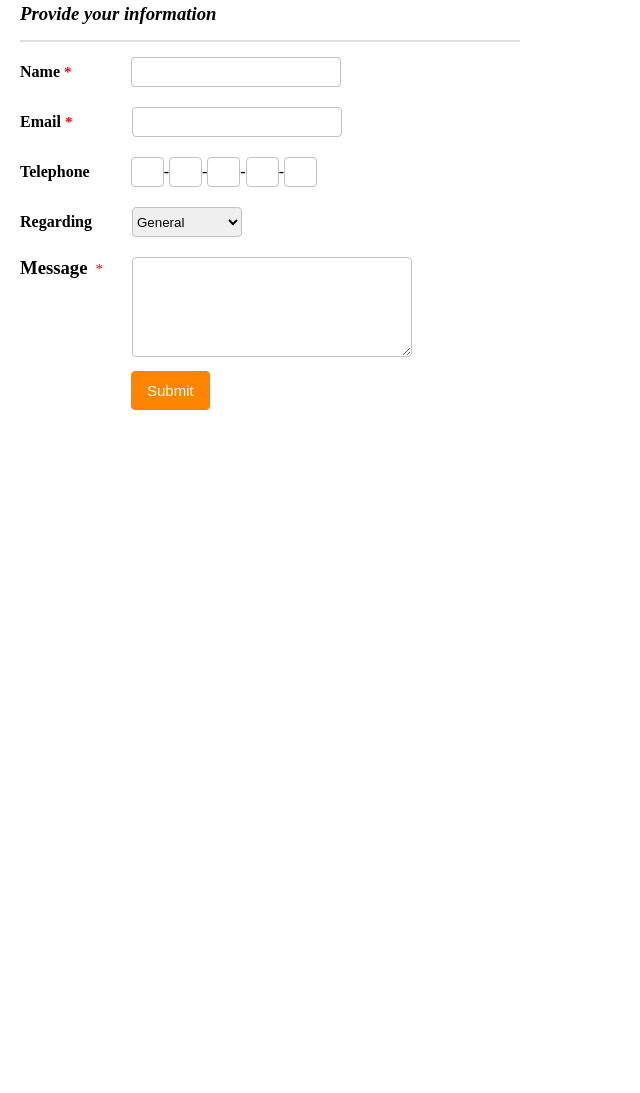
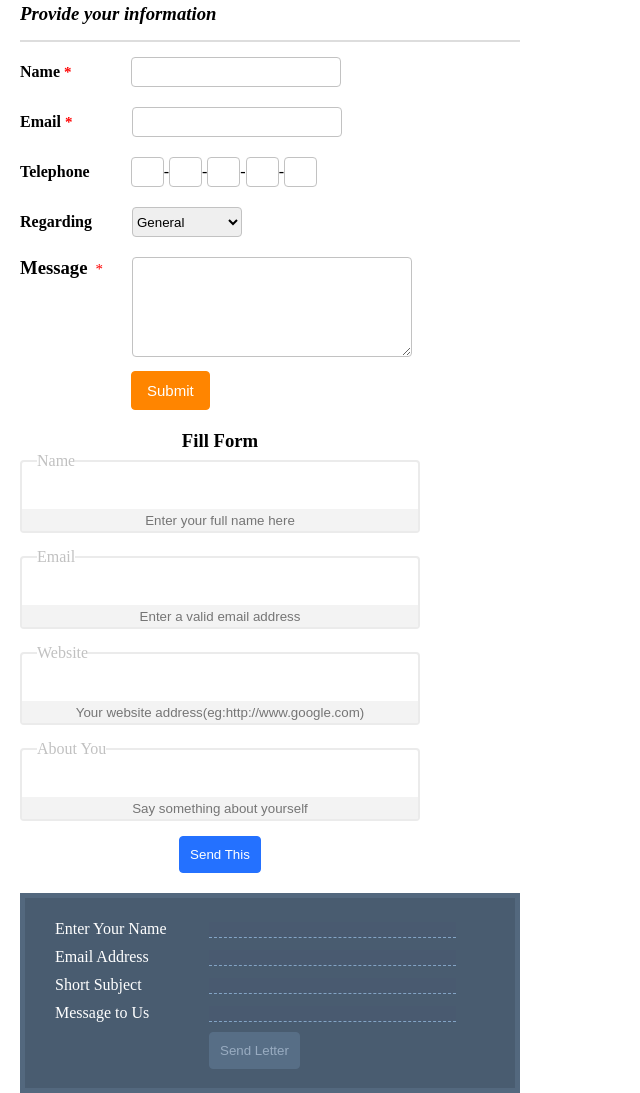
Before and after one commit to vniati/exo_form, a plain HTML site: page index.html in a window 1280 px wide. Shown: the part 412-1505 px from the top of the page, without its empty margins (0-640 px from the left). Before the commit the page ends 822 px from the top, so only its background shows below. Drawn offline with Linux system fonts and the light colour scheme.

Commit message:
modif css + html

```diff
--- a/index.html
+++ b/index.html
@@ -59,8 +59,60 @@
 
 
     <div class="thirdform">
-      <form id="form3">
-      </form>
+        <form id="form3">
+          <h3>Fill Form</h3>
+            <fieldset>
+              <legend>Name</legend>
+              <input id="field" placeholder="Enter your full name here">
+            </fieldset>
+            <fieldset>
+              <legend>Email</legend>
+              <input id="field" placeholder="Enter a valid email address">
+            </fieldset>
+            <fieldset>
+              <legend>Website</legend>
+              <input id="field" placeholder="Your website address(eg:http://www.google.com)">
+            </fieldset>
+            <fieldset>
+              <legend>About You</legend>
+              <input id="field" placeholder="Say something about yourself">
+            </fieldset>
+            <div class="buttonsend3">
+              <input class="send3" name="send3" type="submit" value="Send This">
+            </div>
+        </form>
+    </div>
+
+
+    <div class="fourthform">
+      <div class="background4">
+        <form id="form4">
+          <div class="esp">
+            <label for="name">Enter Your Name</label>
+            <input name="name" type="text">
+            <br>
+          </div>
+          <div class="esp" >
+            <label for="mail">Email Address</label>
+            <input name="mail" type="text">
+            <br>
+          </div>
+          <div class="esp">
+            <label for="subject">Short Subject</label>
+            <input name="sunject" type="text">
+            <br>
+          </div>
+          <div class="esp">
+            <label for="message">Message to Us</label>
+            <input name="message" type="text">
+            <br>
+          </div>
+          <div class="esp">
+            <label></label>
+            <button class="send4" name="send4" type="submit">Send Letter</button>
+          </div>
+        </form>
+      </div>
     </div>
   </body>
 </html>
--- a/style.css
+++ b/style.css
@@ -165,3 +165,90 @@
   margin-left: 111px;
   margin-top: 10px;
 }
+
+.thirdform {
+  margin-left: 20px;
+  margin-top: 20px;
+  width: 400px;
+}
+
+
+#form3 fieldset {
+  width: 400px;
+  color: #C1C1C1;
+  border-radius: 4px;
+  border: 2px solid #EBEBEB;
+  height: 81px;
+  margin-bottom: 15px;
+}
+
+#form3 h3 {
+  text-align: center;
+}
+
+#form3 #field {
+  border: none;
+  background-color: #F3F3F3;
+  width: 396px;
+  height: 22px;
+  text-align: center;
+  margin-top: 39px;
+  border-bottom-left-radius: 2px;
+  border-bottom-right-radius: 2px;
+}
+
+
+#form3 legend {
+  margin-left: 15px;
+}
+
+#form3 .buttonsend3 {
+  text-align: center;
+}
+
+#form3 .send3 {
+  border: 1px solid #2471FF;
+  background-color: #2471FF;
+  color: white;
+  border-radius: 4px;
+  padding: 10px;
+}
+
+.fourthform {
+  margin-top: 20px;
+  margin-left: 20px;
+}
+
+.background4 {
+  width: 500px;
+  height: 200px;
+  background-color: #495C70;
+  border: 5px solid #53687E;
+  padding-top: 12px;
+}
+
+#form4 label {
+  color: white;
+  display: inline-block;
+  width: 150px;
+}
+
+#form4 input {
+  border: none;
+  border-bottom: 1px dashed #83A4C5;
+  background-color: #495A70;
+  padding-right: 70px;
+}
+
+#form4 .esp {
+  margin-left: 30px;
+  margin-top: 10px;
+}
+
+#form4 .send4 {
+  border: 1px solid #576E86;
+  background-color: #576E86;
+  border-radius: 4px;
+  padding: 10px;
+  color: #99ACC1;
+}
```
